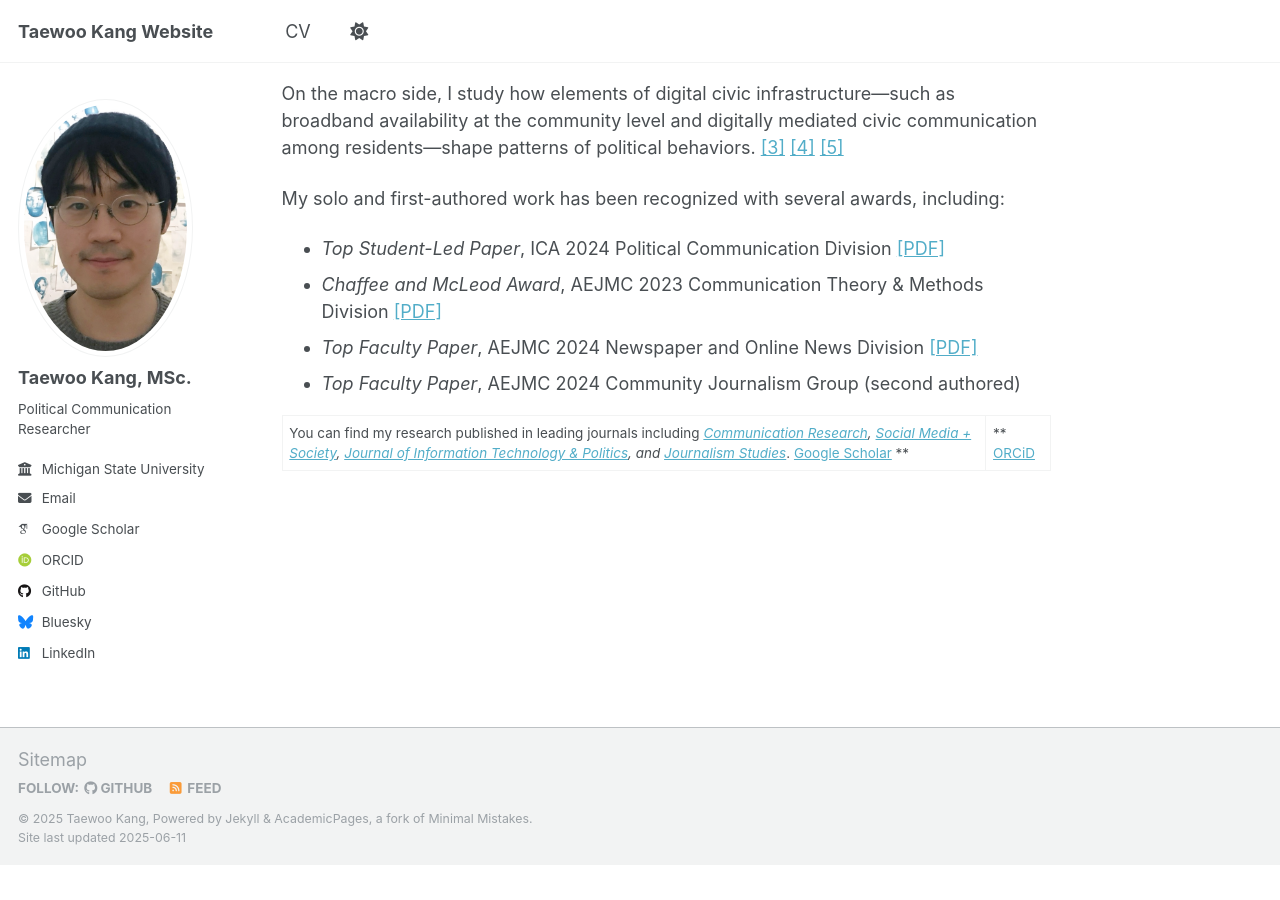
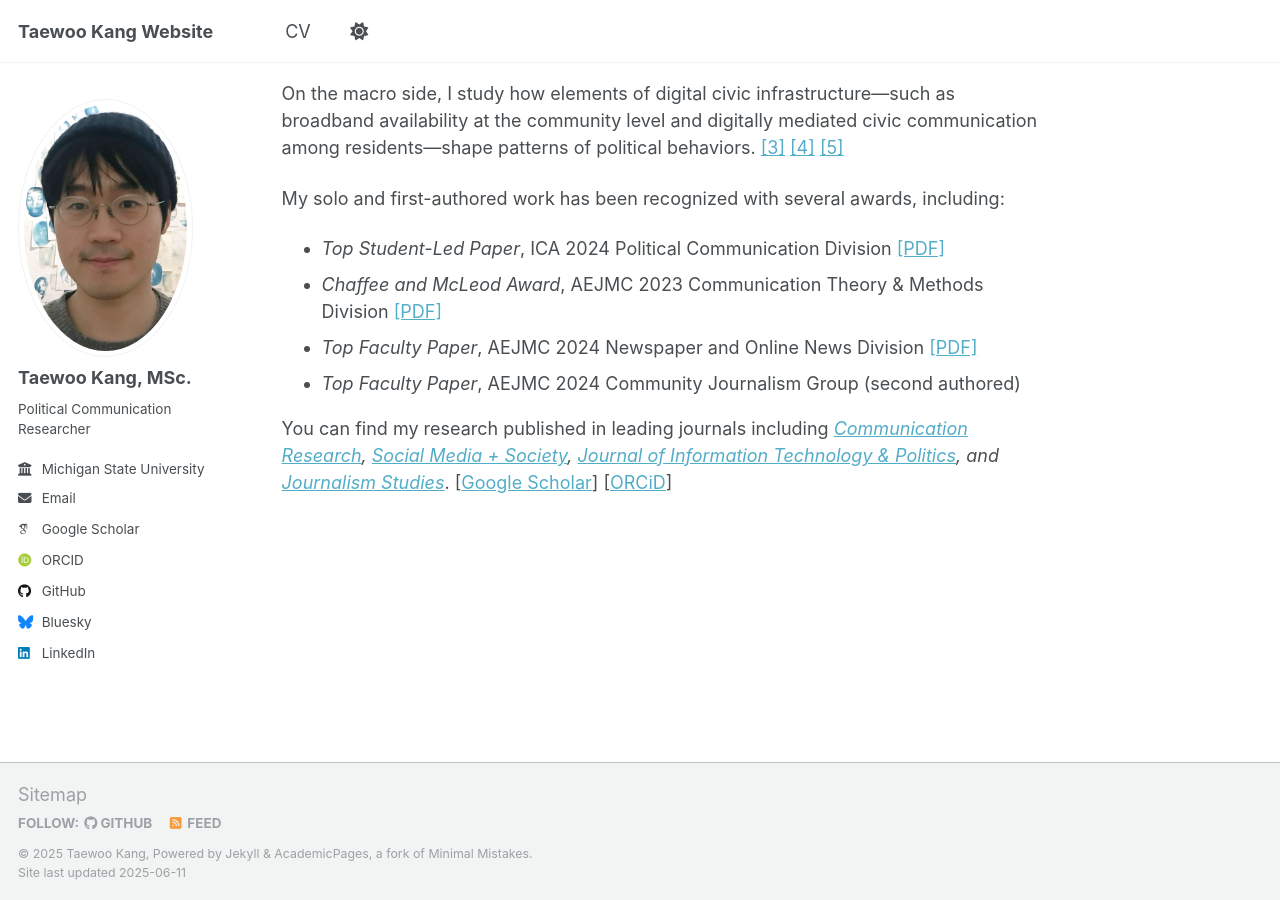
Before and after one commit to kteen2k/taewookang, a Jekyll site: the page built from _pages/about.md, in a window 1280 px wide and 900 px high, scrolled down 906 px. Built offline with Jekyll 4.4.1, drawn with Linux system fonts in a browser that asks for light colours; some web fonts are replaced; before the commit the page ends 1772 px from its top, so only the background shows below that.

```diff
--- a/_pages/about.md
+++ b/_pages/about.md
@@ -31,4 +31,4 @@ My solo and first-authored work has been recognized with several awards, includi
 - *Top Faculty Paper*, AEJMC 2024 Newspaper and Online News Division <a href="https://kteen2k.github.io/taewookang/files/VerificationPaperApril1.pdf" target="_blank" rel="noopener noreferrer">[PDF]</a>
 - *Top Faculty Paper*, AEJMC 2024 Community Journalism Group (second authored)
 
-You can find my research published in leading journals including *[Communication Research](https://doi.org/10.1177/00936502241311943), [Social Media + Society](https://doi.org/10.1177/20563051251315255), [Journal of Information Technology & Politics](https://doi.org/10.1080/19331681.2025.2511051), and [Journalism Studies](https://doi.org/10.1080/1461670X.2023.2246075)*. [Google Scholar](https://scholar.google.com/citations?user=r0abOPMAAAAJ&hl=en&oi=ao) **|** [ORCiD](https://orcid.org/0000-0002-4995-5145)
+You can find my research published in leading journals including *[Communication Research](https://doi.org/10.1177/00936502241311943), [Social Media + Society](https://doi.org/10.1177/20563051251315255), [Journal of Information Technology & Politics](https://doi.org/10.1080/19331681.2025.2511051), and [Journalism Studies](https://doi.org/10.1080/1461670X.2023.2246075)*. [[Google Scholar](https://scholar.google.com/citations?user=r0abOPMAAAAJ&hl=en&oi=ao)] [[ORCiD](https://orcid.org/0000-0002-4995-5145)]
```
